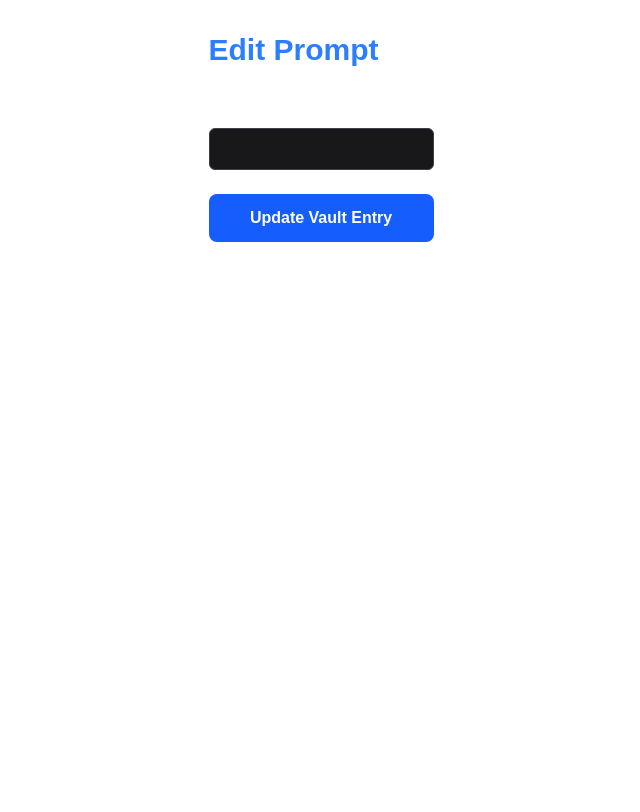
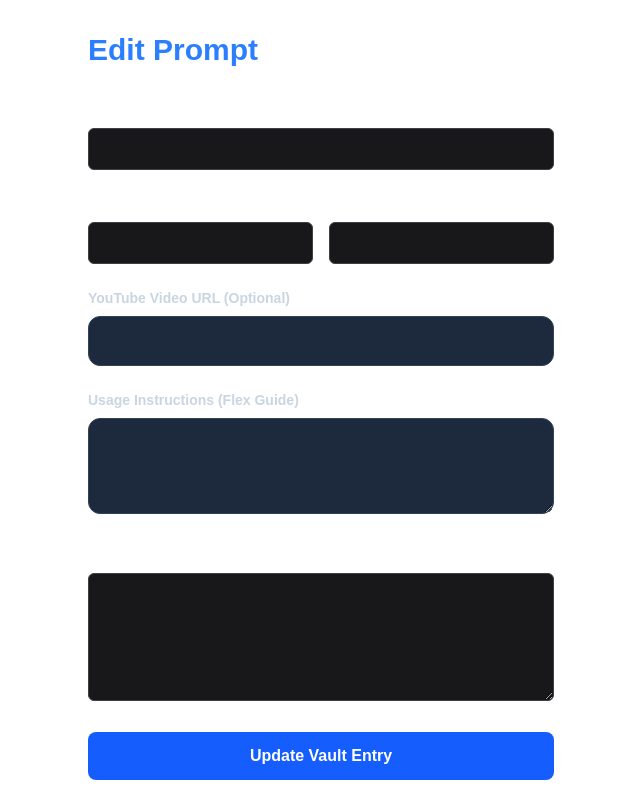
Before and after one commit to selooe/prompt-vault, a Next.js app: page /edit/1 in a window 1280 px wide. Shown: the whole page, without its empty margins (319-959 px from the left). Built offline with nearby package versions, Linux system fonts and the light colour scheme; no server answers; the database is empty.

Commit message:
Finalizing Feature: Edit Mode v2

```diff
--- a/src/app/edit/[id]/page.tsx
+++ b/src/app/edit/[id]/page.tsx
@@ -72,19 +72,77 @@ export default function EditPrompt() {
   return (
     <main className="max-w-2xl mx-auto p-8 text-white">
       <h1 className="text-3xl font-bold mb-8 text-blue-500">Edit Prompt</h1>
-      <form onSubmit={handleUpdate} className="space-y-6">
-        {/* REUSE YOUR FORM FIELDS FROM ADD/PAGE.TSX HERE */}
+    <form onSubmit={handleUpdate} className="space-y-6">
+    {/* TITLE FIELD */}
+    <div>
+        <label className="block text-sm font-medium mb-2">Title</label>
+        <input
+        type="text"
+        className="w-full p-2 bg-zinc-900 border border-zinc-700 rounded-md"
+        value={title}
+        onChange={(e) => setTitle(e.target.value)}
+        required
+        />
+    </div>
+
+    {/* SUBJECT & STYLE FIELDS */}
+    <div className="grid grid-cols-2 gap-4">
         <div>
-          <label className="block text-sm font-medium mb-2">Title</label>
-          <input type="text" className="w-full p-2 bg-zinc-900 border border-zinc-700 rounded-md" value={title} onChange={(e) => setTitle(e.target.value)} required />
+        <label className="block text-sm font-medium mb-2">Subject</label>
+        <input
+            type="text"
+            className="w-full p-2 bg-zinc-900 border border-zinc-700 rounded-md"
+            value={subject}
+            onChange={(e) => setSubject(e.target.value)}
+        />
         </div>
+        <div>
+        <label className="block text-sm font-medium mb-2">Style</label>
+        <input
+            type="text"
+            className="w-full p-2 bg-zinc-900 border border-zinc-700 rounded-md"
+            value={style}
+            onChange={(e) => setStyle(e.target.value)}
+        />
+        </div>
+    </div>
 
-        {/* ... (Include other fields: Subject, Style, Prompt, etc.) ... */}
+    {/* YOUTUBE LINK */}
+    <div className="space-y-2">
+        <label className="block text-sm font-bold text-slate-300">YouTube Video URL (Optional)</label>
+        <input
+        type="text"
+        className="w-full p-3 bg-slate-800 border border-slate-700 rounded-xl text-white outline-none"
+        value={videoUrl}
+        onChange={(e) => setVideoUrl(e.target.value)}
+        />
+    </div>
 
-        <button type="submit" className="w-full bg-blue-600 py-3 rounded-lg font-bold">
-          {loading ? 'Saving Changes...' : 'Update Vault Entry'}
-        </button>
-      </form>
+    {/* USAGE INSTRUCTIONS */}
+    <div>
+        <label className="block text-sm font-bold text-slate-300 mb-2">Usage Instructions (Flex Guide)</label>
+        <textarea
+        className="w-full p-3 bg-slate-800 border border-slate-700 rounded-xl text-white h-24"
+        value={usageInstructions}
+        onChange={(e) => setUsageInstructions(e.target.value)}
+        />
+    </div>
+
+    {/* FULL AI PROMPT */}
+    <div>
+        <label className="block text-sm font-medium mb-2">Full AI Prompt</label>
+        <textarea
+        className="w-full p-2 bg-zinc-900 border border-zinc-700 rounded-md h-32"
+        value={fullPrompt}
+        onChange={(e) => setFullPrompt(e.target.value)}
+        required
+        />
+    </div>
+
+    <button type="submit" className="w-full bg-blue-600 py-3 rounded-lg font-bold hover:bg-blue-700 transition-colors">
+        {loading ? 'Saving Changes...' : 'Update Vault Entry'}
+    </button>
+    </form>
     </main>
   );
 }
```
